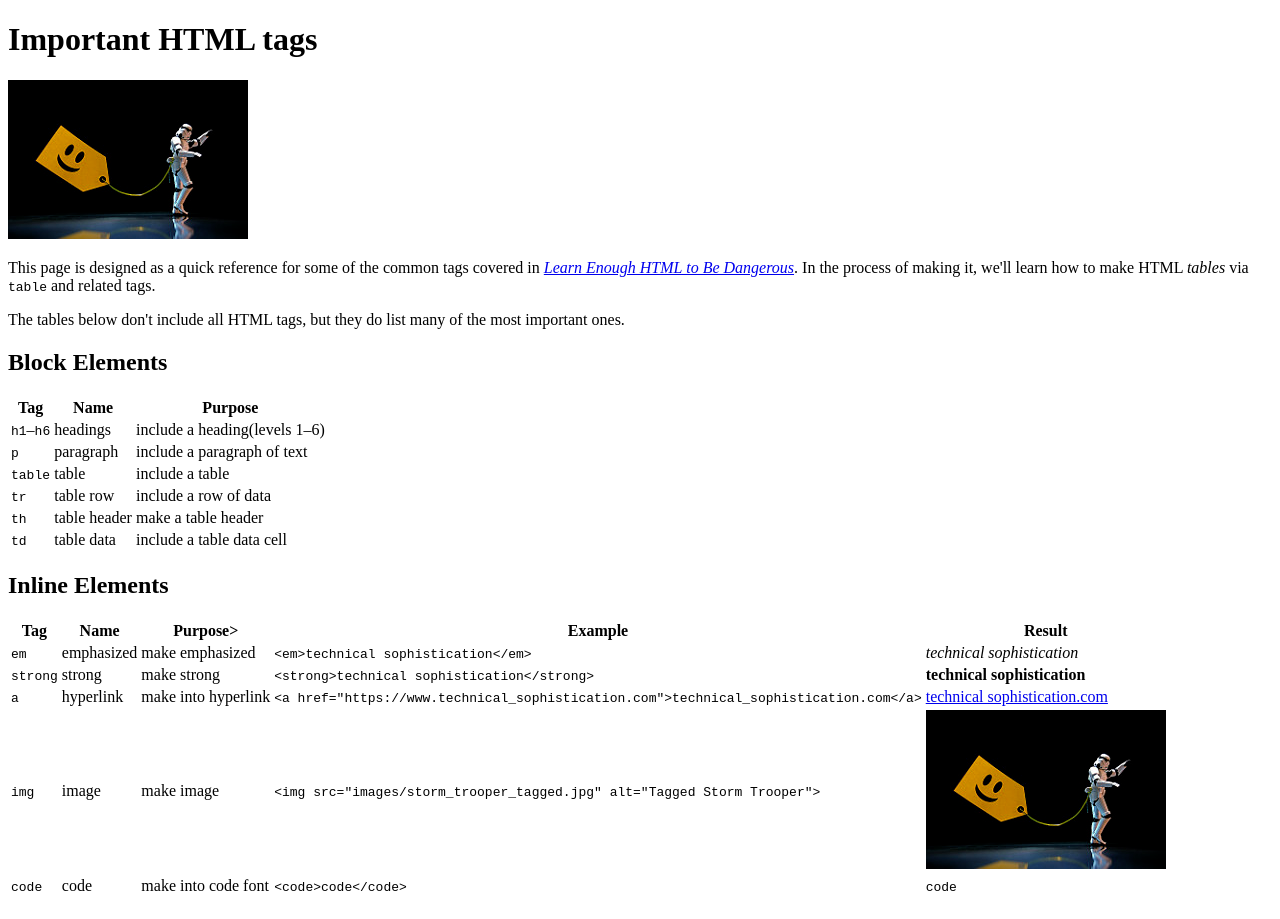
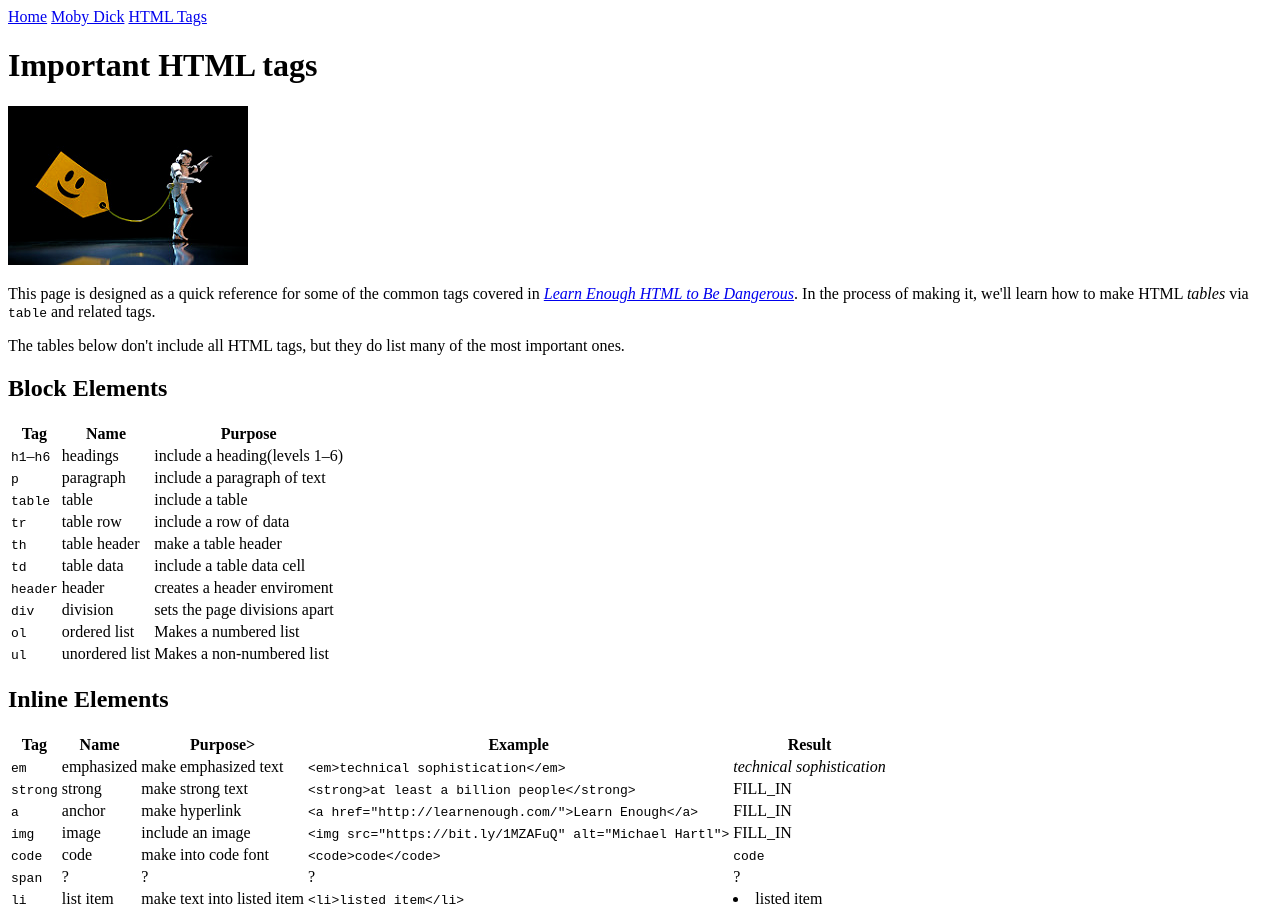
Before and after one commit to programflow/sample_website, a plain HTML site: page tags.html in a window 1280 px wide. Drawn offline with Linux system fonts and the light colour scheme.

Commit message:
Add a Moby Dick page and a menu

```diff
--- a/tags.html
+++ b/tags.html
@@ -5,6 +5,12 @@
     <meta charset="utf-8">
   </head>
   <body>
+
+    <div>
+      <a href="index.html">Home</a>
+      <a href="moby_dick.html">Moby Dick</a>
+      <a href="tags.html">HTML Tags</a>
+    </div>
 
     <h1>Important HTML tags</h1>
 
@@ -58,6 +64,26 @@
           <td>table data</td>
           <td>include a table data cell</td>
         </tr>
+        <tr>
+          <td><code>header</code></td>
+          <td>header</td>
+          <td>creates a header enviroment</td>
+        </tr>
+        <tr>
+          <td><code>div</code></td>
+          <td>division</td>
+          <td>sets the page divisions apart</td>
+        </tr>
+        <tr>
+          <td><code>ol</code></td>
+          <td>ordered list</td>
+          <td>Makes a numbered list</td>
+        </tr>
+        <tr>
+          <td><code>ul</code></td>
+          <td>unordered list</td>
+          <td>Makes a non-numbered list</td>
+        </tr>
       </table>
 
     <h2>Inline Elements</h2>
@@ -73,30 +99,40 @@
         <tr>
           <td><code>em</code></td>
           <td>emphasized</td>
-          <td>make emphasized</td>
+          <td>make emphasized text</td>
           <td><code>&lt;em&gt;technical sophistication&lt;/em&gt;</code></td>
           <td><em>technical sophistication</em></td>
         </tr>
         <tr>
           <td><code>strong</code></td>
           <td>strong</td>
-          <td>make strong</td>
-          <td><code>&lt;strong&gt;technical sophistication&lt;/strong&gt;</code></td>
-          <td><strong>technical sophistication</strong></td>
+          <td>make strong text</td>
+          <td>
+            <code>&lt;strong&gt;at least a billion people&lt;/strong&gt;</code>
+          </td>
+          <td>FILL_IN</td>
         </tr>
         <tr>
           <td><code>a</code></td>
-          <td>hyperlink</td>
-          <td>make into hyperlink</td>
-          <td><code>&lt;a href="https://www.technical_sophistication.com"&gt;technical_sophistication.com&lt;/a&gt;</code></td>
-          <td><a href="https://www.technical_sophistication.com">technical sophistication.com</a></td>
+          <td>anchor</td>
+          <td>make hyperlink</td>
+          <td>
+            <code>
+              &lt;a href="http://learnenough.com/"&gt;Learn Enough&lt;/a&gt;
+            </code>
+          </td>
+          <td>FILL_IN</td>
         </tr>
         <tr>
           <td><code>img</code></td>
           <td>image</td>
-          <td>make image</td>
-          <td><code>&lt;img src="images/storm_trooper_tagged.jpg" alt="Tagged Storm Trooper"&gt;</code></td>
-          <td><img src="images/storm_trooper_tagged.jpg" alt="Tagged Storm Trooper"></td>
+          <td>include an image</td>
+          <td>
+            <code>
+              &lt;img src="https://bit.ly/1MZAFuQ" alt="Michael Hartl"&gt;
+            </code>
+          </td>
+          <td>FILL_IN</td>
         </tr>
         <tr>
           <td><code>code</code></td>
@@ -105,6 +141,19 @@
           <td><code>&lt;code&gt;code&lt;/code&gt;</code></td>
           <td><code>code</code></td>
         </tr>
+        <tr>
+          <td><code>span</code></td>
+          <td>?</td>
+          <td>?</td>
+          <td>?</td>
+          <td><span>?</span></td>
+        </tr>
+        <tr>
+          <td><code>li</code></td>
+          <td>list item</td>
+          <td>make text into listed item</td>
+          <td><code>&lt;li&gt;listed item&lt;/li&gt;</code></td>
+          <td><li>listed item</li></td>
 
       </table>
 
```
Also changed, not shown: index.html (+6 -0 lines), moby_dick.html (added, +97 -0 lines), images/moby_dick.jpg (added), images/moby_dick.png (added), images/sperm_whales.jpg (added).
